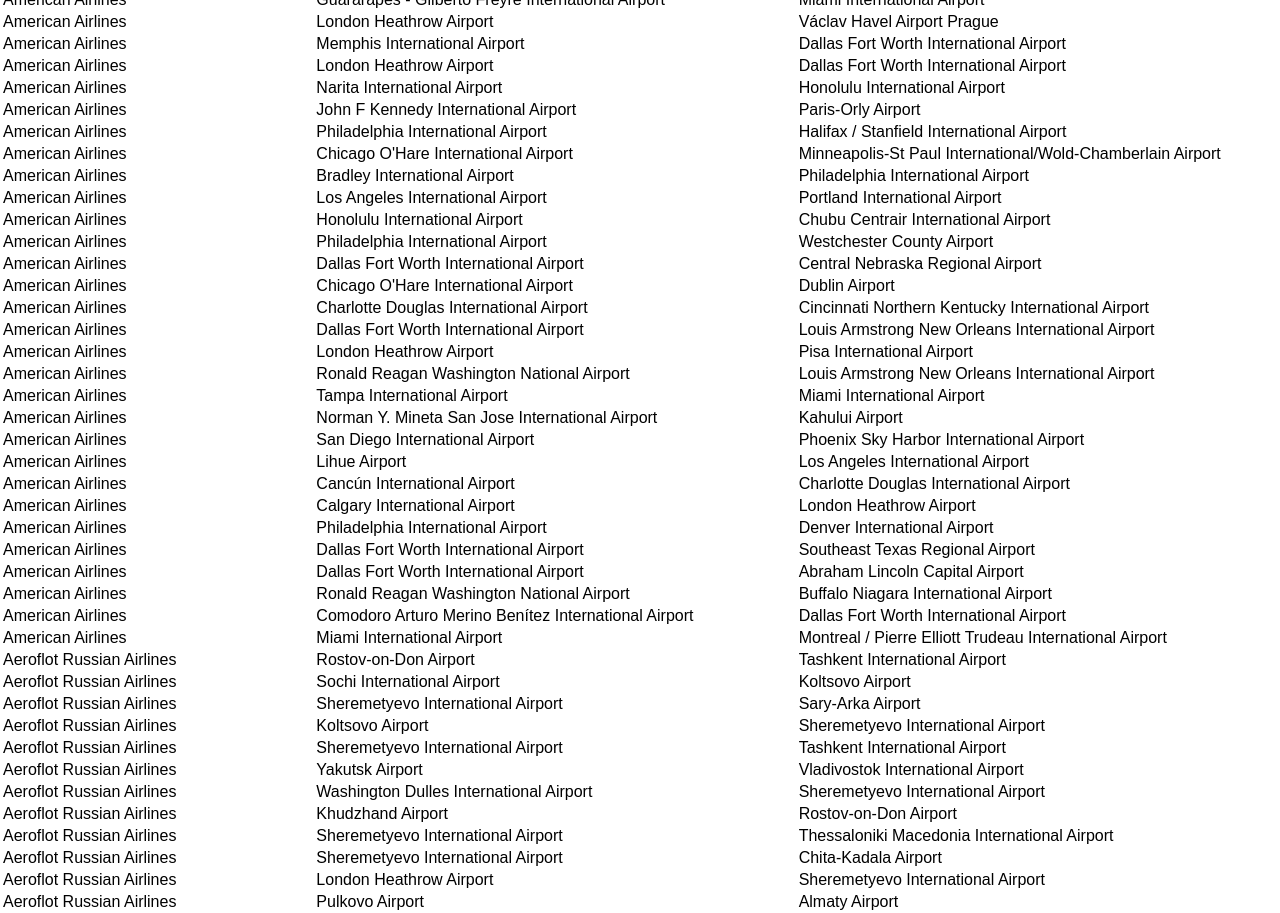
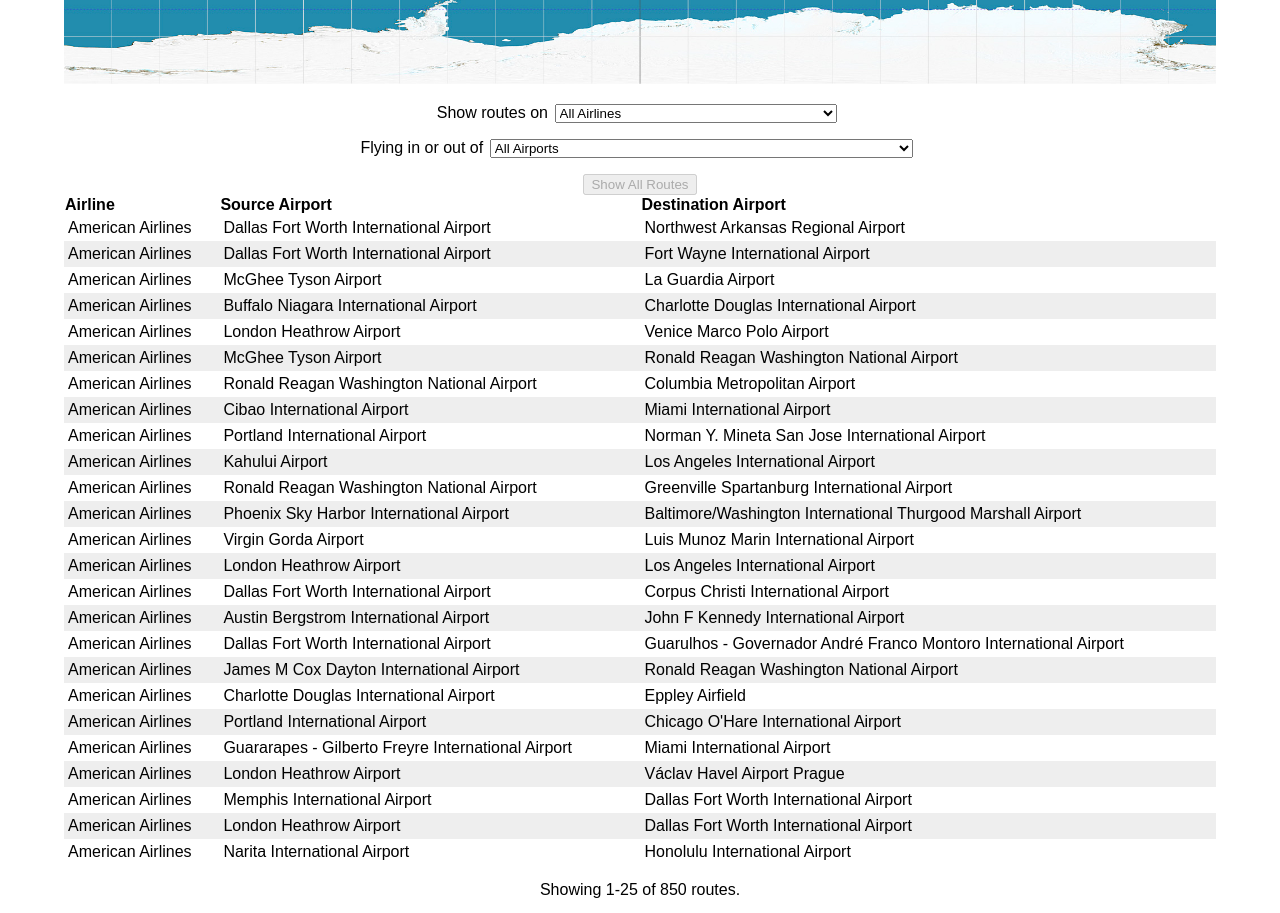
Before and after one commit to clarksam19/airlines, a React (Create React App) app in the folder client/: page / in a window 1280 px wide. Shown: the part 620-1533 px from the top of the page. Built offline with nearby package versions, Linux system fonts and the light colour scheme.

Commit message:
base functionality

```diff
--- a/client/src/App.js
+++ b/client/src/App.js
@@ -1,35 +1,111 @@
-import React, { Component } from "react";
+import React, { useState } from "react";
 import "./App.css";
+import Map from "./components/Map";
+import Select from "./components/Select";
+import Table from "./components/Table";
 import routeData from "./data";
-import Table from "./components/Table";
 
 const App = () => {
-  const { routes, getAirlineById, getAirportByCode } = routeData;
+  const { routes, airlines, airports, getAirlineById, getAirportByCode } =
+    routeData;
+  const [airline, setAirline] = useState("all");
+  const [airport, setAirport] = useState("all");
+
+  const formatValue = (property, value) => {
+    if (property === "airline") {
+      return getAirlineById(value).name;
+    } else {
+      return getAirportByCode(value).name;
+    }
+  };
+
+  const airlineSelected = (value) => {
+    if (value !== "all") {
+      value = parseInt(value, 10);
+    }
+
+    setAirline(value);
+  };
+
+  const airportSelected = (value) => {
+    setAirport(value);
+  };
+
+  const clearFilters = () => {
+    setAirline("all");
+    setAirport("all");
+  };
+
+  const filteredRoutes = routes.filter((route) => {
+    return (
+      (route.airline === airline || airline === "all") &&
+      (route.src === airport || route.dest === airport || airport === "all")
+    );
+  });
+
+  const filteredAirlines = airlines.map((airline) => {
+    const active = !!filteredRoutes.find(
+      (route) => route.airline === airline.id
+    );
+    return Object.assign({}, airline, { active });
+  });
+
+  const filteredAirports = airports.map((airport) => {
+    const active = !!filteredRoutes.find((route) => {
+      return route.src === airport.code || route.dest === airport.code;
+    });
+    return Object.assign({}, airport, { active });
+  });
+
+  const defaultsSelected = airline === "all" && airport === "all";
+
   const columns = [
     { name: "Airline", property: "airline" },
     { name: "Source Airport", property: "src" },
     { name: "Destination Airport", property: "dest" },
   ];
-  const formatValue = (property, value) => {
-    if (property === "airline") {
-      return getAirlineById(value);
-    } else {
-      return getAirportByCode(value);
-    }
-  };
+
   return (
     <div className="app">
       <header className="header">
         <h1 className="title">Airline Routes</h1>
       </header>
-      <main>
+      <section>
+        <Map routes={filteredRoutes} />
+        <p>
+          Show routes on
+          <Select
+            options={filteredAirlines}
+            valueKey="id"
+            titleKey="name"
+            enabledKey="active"
+            allTitle="All Airlines"
+            value={airline}
+            onSelect={airlineSelected}
+          />
+        </p>
+        <p>
+          Flying in or out of
+          <Select
+            options={filteredAirports}
+            valueKey="code"
+            titleKey="name"
+            enabledKey="active"
+            allTitle="All Airports"
+            value={airline}
+            onSelect={airportSelected}
+          />
+        </p>
+        <button onClick={clearFilters} disabled={defaultsSelected}>
+          Show All Routes
+        </button>
         <Table
           className="routes-table"
           columns={columns}
-          rows={routes}
+          rows={filteredRoutes}
           format={formatValue}
         />
-      </main>
+      </section>
     </div>
   );
 };
--- /dev/null
+++ b/client/src/components/Map.jsx
@@ -0,0 +1,50 @@
+import React from "react";
+import routeData from "../data";
+
+const Map = ({ routes = [] }) => {
+  const { getAirportByCode } = routeData;
+  const groups = routes.map((route) => {
+    const sourceAirport = getAirportByCode(route.src);
+    const destinationAirport = getAirportByCode(route.dest);
+    const d = `M${sourceAirport.long} ${sourceAirport.lat} L ${destinationAirport.long} ${destinationAirport.lat}`;
+
+    return (
+      <g key={route.airline + route.src + route.dest}>
+        <circle
+          className="source"
+          cx={sourceAirport.long}
+          cy={sourceAirport.lat}
+        >
+          <title>{destinationAirport.name}</title>
+        </circle>
+        <circle
+          className="destination"
+          cx={destinationAirport.long}
+          cy={destinationAirport.lat}
+        >
+          <title>{destinationAirport.name}</title>
+        </circle>
+        <path d={d} />
+      </g>
+    );
+  });
+
+  return (
+    <svg className="map" viewBox="-180 -90 360 180">
+      <g transform="scale(1 -1)">
+        <image
+          xlinkHref="equirectangular_world.jpg"
+          href="equirectangular_world.jpg"
+          x="-180"
+          y="-90"
+          height="100%"
+          width="100%"
+          transform="scale(1 -1)"
+        />
+        {groups}
+      </g>
+    </svg>
+  );
+};
+
+export default Map;
--- /dev/null
+++ b/client/src/components/Select.jsx
@@ -0,0 +1,38 @@
+import React from "react";
+
+const Select = ({
+  options = [],
+  valueKey = "",
+  titleKey = "",
+  value = "all",
+  allTitle = "all",
+  onSelect = (_) => null,
+  enabledKey = undefined,
+}) => {
+  const handleChange = (event) => {
+    event.preventDefault();
+    onSelect(event.target.value);
+  };
+  let optionElements = options.map((option) => {
+    const value = option[valueKey];
+    const enabled = enabledKey === undefined || !!option[enabledKey];
+    return (
+      <option key={value} value={value} disabled={!enabled}>
+        {option[titleKey]}
+      </option>
+    );
+  });
+  optionElements.unshift(
+    <option key="all" value="all">
+      {allTitle}
+    </option>
+  );
+
+  return (
+    <select value={value} onChange={handleChange}>
+      {optionElements}
+    </select>
+  );
+};
+
+export default Select;
--- a/client/src/components/Table.jsx
+++ b/client/src/components/Table.jsx
@@ -1,12 +1,11 @@
-import React from "react";
+import React, { useState } from "react";
 
-const Route = ({ route, column, format }) => {
+const Row = ({ route, column, format }) => {
   return <td>{format(column.property, route[column.property])}</td>;
 };
 
-const Table = ({ columns, rows, format }) => {
+const Head = ({ columns }) => {
   return (
-    <table>
     <thead>
       <tr>
         {columns.map((column) => {
@@ -14,13 +13,56 @@
         })}
       </tr>
     </thead>
-      <tbody>
-        {rows.map((route) => {
+  );
+};
+
+const Pagination = ({ className, start, perPage, total, page, setPage }) => {
+  const nextPage = (event) => {
+    event.preventDefault();
+    setPage(page + 1);
+  };
+
+  const previousPage = (event) => {
+    event.preventDefault();
+    setPage(page - 1);
+  };
+  return (
+    <div className={className}>
+      <p>
+        Showing {start + 1}-{start + perPage} of {total} routes.
+      </p>
+      <p>
+        <button key="previous" disabled={page === 0} onClick={previousPage}>
+          Previous Page
+        </button>
+        <button
+          key="next"
+          disabled={start + perPage >= total}
+          onClick={nextPage}
+        >
+          Next Page
+        </button>
+      </p>
+    </div>
+  );
+};
+const Table = ({
+  columns = [{ name: "header", property: "value" }],
+  rows = [{ id: 1, value: "cell" }],
+  format = (_, value) => value,
+  perPage = 25,
+  className = "table",
+}) => {
+  const [page, setPage] = useState(0);
+
+  const start = page * perPage;
+
+  const tableBody = rows.slice(start, start + perPage).map((route) => {
     return (
       <tr key={Object.values(route).join(":")}>
         {columns.map((column) => {
           return (
-                  <Route
+            <Row
               key={column.property + route[column.property]}
               route={route}
               column={column}
@@ -30,9 +72,23 @@
         })}
       </tr>
     );
-        })}
-      </tbody>
+  });
+
+  return (
+    <div>
+      <table className={className}>
+        <Head columns={columns} />
+        <tbody>{tableBody}</tbody>
       </table>
+      <Pagination
+        className="pagination"
+        start={start}
+        perPage={perPage}
+        total={rows.length}
+        page={page}
+        setPage={setPage}
+      />
+    </div>
   );
 };
 
--- a/client/src/data.js
+++ b/client/src/data.js
@@ -3875,12 +3875,12 @@
 ];
 
 const getAirlineById = (id) => {
-  return airlines.find((airline) => airline.id === id).name;
+  return airlines.find((airline) => airline.id === id);
 };
 
 const getAirportByCode = (code) => {
-  return airports.find((airport) => airport.code === code).name;
+  return airports.find((airport) => airport.code === code);
 };
 
-const data = { routes, getAirlineById, getAirportByCode };
+const data = { routes, airlines, airports, getAirlineById, getAirportByCode };
 export default data;
```
Also changed, not shown: client/.eslintrc.js (added), 1 other file (tests, documents, lock files or other folders). Lines whose indentation alone changed are shown as unchanged.
